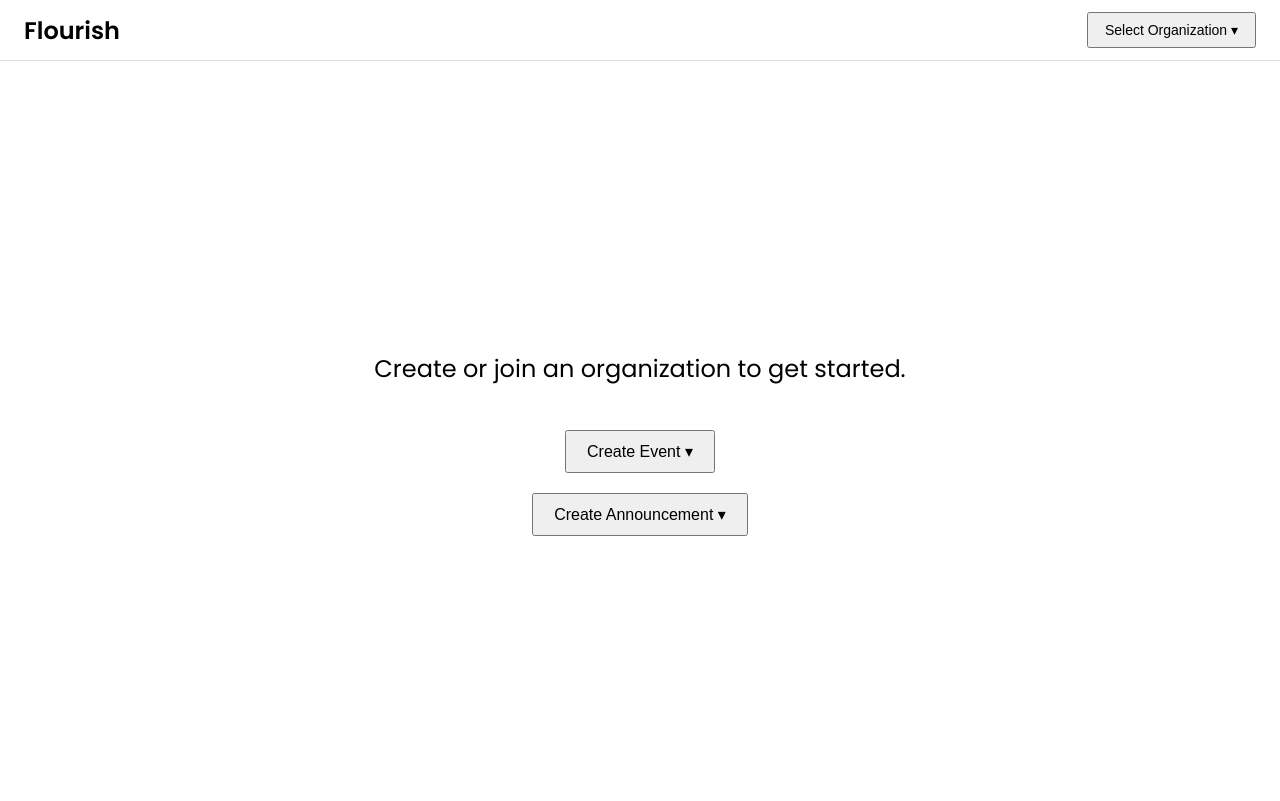
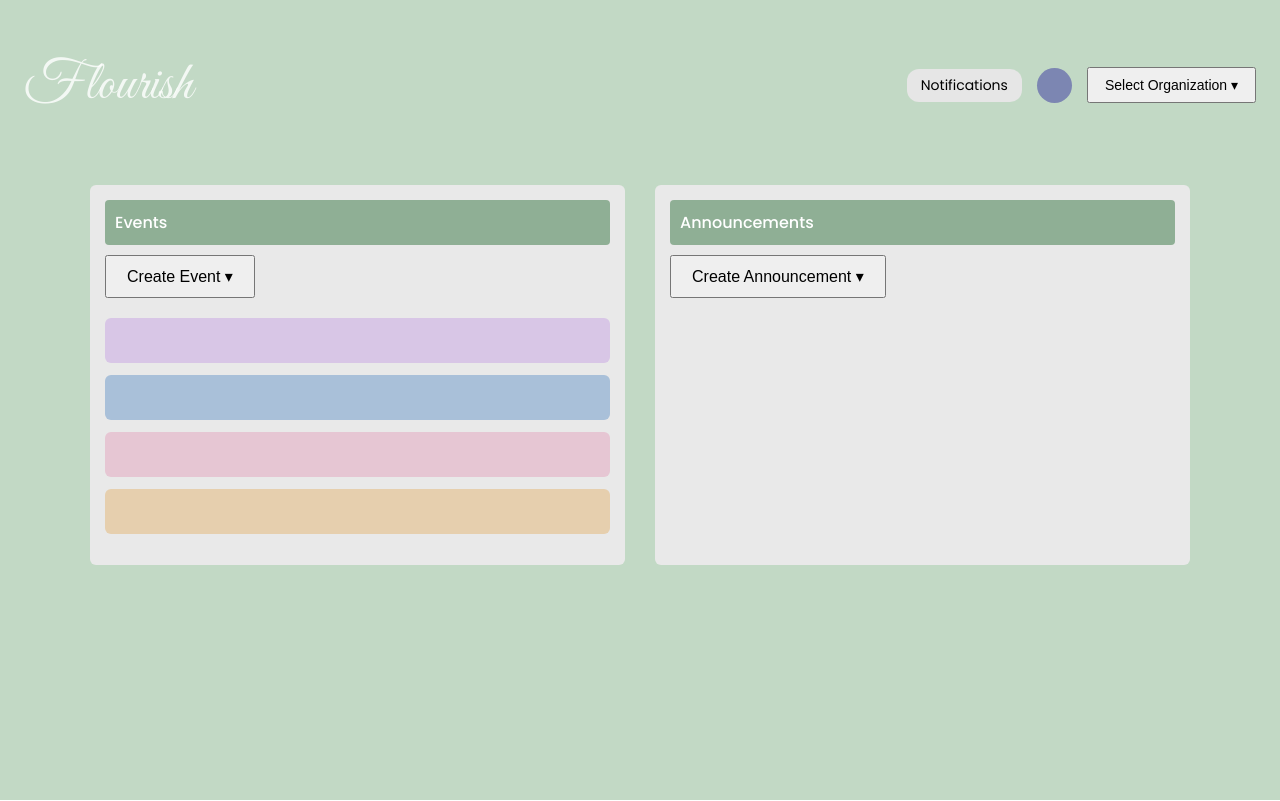
Before and after one commit to swalsh06/Flourish, a React (Create React App) app in the folder frontend/: page /home in a window 1280 px wide. Built offline with nearby package versions, Linux system fonts and the light colour scheme.

Commit message:
Updated dashboard UI with fonts, layout, colors similar to Figma

```diff
--- a/frontend/src/App.css
+++ b/frontend/src/App.css
@@ -1,9 +1,11 @@
 @import url('https://fonts.googleapis.com/css2?family=Poppins:wght@400;500;600&display=swap');
-
+@import url('https://fonts.googleapis.com/css2?family=Great+Vibes&display=swap');
 body {
   margin: 0;
   font-family: 'Poppins', sans-serif;
 }
+
+
 
 .background {
   background-color: #C2D9C5;
@@ -103,3 +105,19 @@ form {
   color: #4e6f58;
   text-decoration: underline;
 }
+
+.title{
+  font-family : 'Great Vibes', cursive;
+  font-size: 55px;
+  font-weight: normal;
+  color: rgba(255, 255, 255, 0.8);
+}
+
+.section-header {
+  background-color: #8FAF95;
+  color: white;
+  padding: 10px;
+  font-weight: 500;
+  border-radius: 4px;
+  margin-bottom: 10px;
+}
--- a/frontend/src/Home.js
+++ b/frontend/src/Home.js
@@ -153,17 +153,33 @@ function Home() {
     };
 
     return (
-        <div style={{ height: "100vh", background: "white" }}>
+        <div style={{ height: "100vh", background: "#C2D9C5" }}>
             {/* Navbar */}
             <div style={{
                 display: "flex",
                 justifyContent: "space-between",
                 alignItems: "center",
-                padding: "12px 24px",
-                borderBottom: "1px solid #ddd",
-                position: "relative"
+                padding: "5px 24px",
+                position: "relative",
             }}>
-                <h2 style={{ margin: 0 }}>Flourish</h2>
+                <h2 className="title">Flourish</h2>
+
+                <div style={{ display: "flex", alignItems: "center", gap: "15px" }}>
+                    {/* Notification */}
+                    <div style={{
+                        background: "#e6e6e6",
+                        padding: "6px 14px",
+                        borderRadius: "12px",
+                        fontSize: "14px",
+                    }}>Notifications</div>
+
+                    {/* profile circle */}
+                    <div style={{
+                        width: "35px",
+                        height: "35px",
+                        borderRadius: "50%",
+                        background: "#7c86b2",
+                    }}></div>
 
                     <div style={{ position: "relative" }}>
                     <button
@@ -240,35 +256,69 @@ function Home() {
                 </div>
             </div>
 
+        </div>
+
+
+
             {/* Dashboard body */}
             <div style={{
                 display: "flex",
                 flexDirection: "column",
-                alignItems: "center",
-                justifyContent: "center",
-                height: "calc(100vh - 60px)",
-                fontSize: "24px",
-                gap: "20px"
+                height: "auto",
+                padding: "5px 25px 10px 25px",
+                background: "#C2D9C5"
             }}>
-                {activeOrg ? (
-                    <div style={{ textAlign: "center" }}>
-                        <h2>Welcome to {activeOrg.name}</h2>
-                        <p style={{ fontSize: "16px", color: "#666", marginTop: "-10px" }}>
-                            Org Code: <strong style={{ color: "#007bff" }}>{activeOrg.code}</strong>
-                        </p>
+
+            {/* organization header */}
+            {activeOrg && (
+                <div style={{
+                    background: "#f4f4f4",
+                    display: "flex",
+                    borderRadius: "6px",
+                    gap: "10px",
+                    padding: "12px 20px",
+                    marginBottom: "15px",
+                    alignItems: "center"
+                }}>
+                    <span style={{ fontSize: "18px" }}>☰</span>
+                    <span style={{ fontWeight: "500" }}>
+                        {activeOrg.name}
+                    </span>
                 </div>
-                ) : (
-                    <p>Create or join an organization to get started.</p>
             )}
+            <div style={{
+                maxWidth: "1100px",
+                margin: "0 auto",
+                width: "100%",
+            }}>
 
-                {message && <p style={{ color: "green", fontSize: "16px" }}>{message}</p>}
-
+            <div style={{
+                display: "flex",
+                gap: "30px",
+                marginTop: "10px",
+                alignItems: "flex-start"
+            }}>
+                <div style={{
+                    flex: 1,
+                    background: "#e9e9e9",
+                    padding: "15px",
+                    borderRadius: "6px",
+                    minHeight: "350px"
+                }}>
+                    <div className="section-header">Events</div>
                         <button
                         onClick={() => setEventOpen(!eventOpen)}
                         style={{ padding: "10px 20px", fontSize: "16px", cursor: "pointer" }}
                         >
                         Create Event ▾
                         </button>
+
+                        <div style={{ marginTop: "20px" }}>
+                            <div style={{ background: "#d8c6e6", height: "45px", marginBottom: "12px", borderRadius: "6px" }}></div>
+                            <div style={{ background: "#a9c0d9", height: "45px", marginBottom: "12px", borderRadius: "6px" }}></div>
+                            <div style={{ background: "#e6c6d3", height: "45px", marginBottom: "12px", borderRadius: "6px" }}></div>
+                            <div style={{ background: "#e6cfae", height: "45px", marginBottom: "12px", borderRadius: "6px" }}></div>
+                        </div>
 
                         {eventOpen && (
                             <div style={{
@@ -290,6 +340,17 @@ function Home() {
                         </div>
                     )}
 
+                </div>
+
+                     {/* announcement portion */}
+                <div style={{
+                    flex: 1,
+                    background: "#e9e9e9",
+                    padding: "15px",
+                    borderRadius: "6px",
+                     minHeight: "350px"
+                }}>
+                    <div className="section-header">Announcements</div>
                          <button
                     onClick={() => setAnnouncementOpen(!announcementOpen)}
                     style={{ padding: "10px 20px", fontSize: "16px", cursor: "pointer" }}
@@ -313,8 +374,19 @@ function Home() {
                         <button onClick={handleAnnouncementCreate}>Create</button>
                     </div>
                 )}
+                </div>  {/* closes announcements panel */}
+
+        </div>  {/* closes flex row */}
+        {message && (
+            <p style={{ color: "green", fontSize: "16px" }}>
+             {message}
+    </p>
+)}
+
+</div>  {/* closes maxWidth wrapper */}
 </div>
 </div>
+
 );
 }
 
```
Lines whose indentation alone changed are shown as unchanged.
